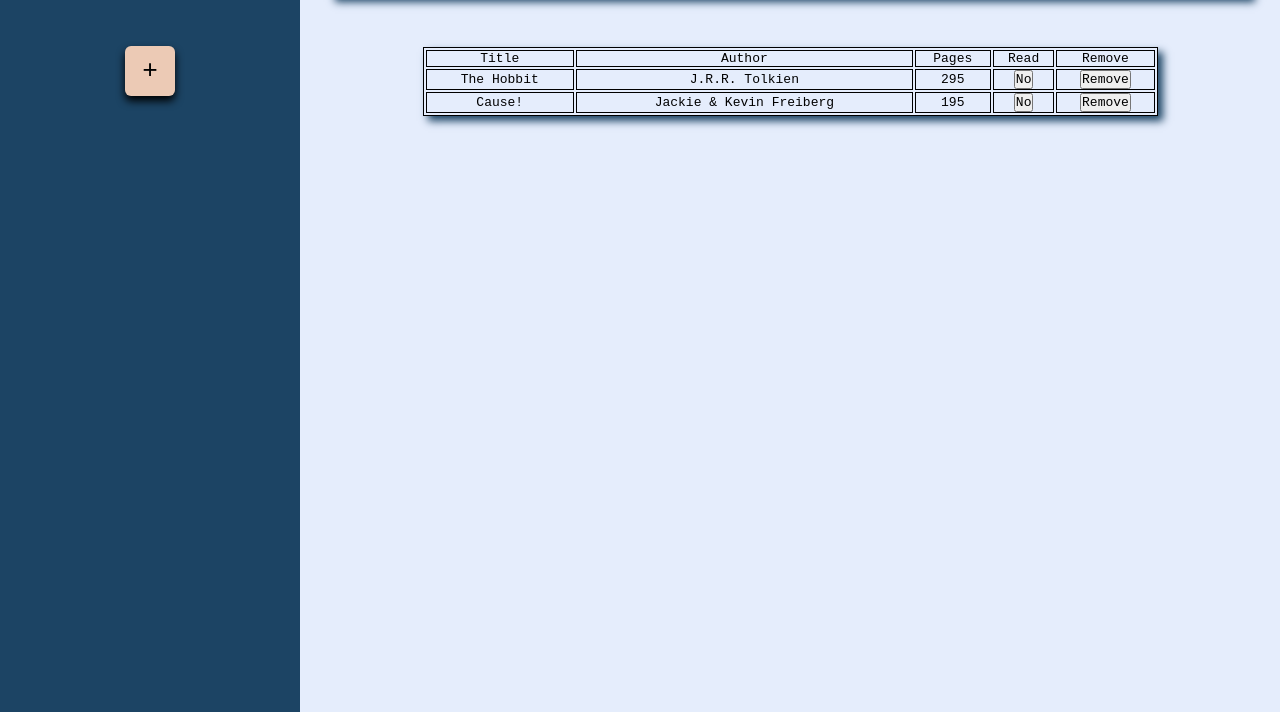
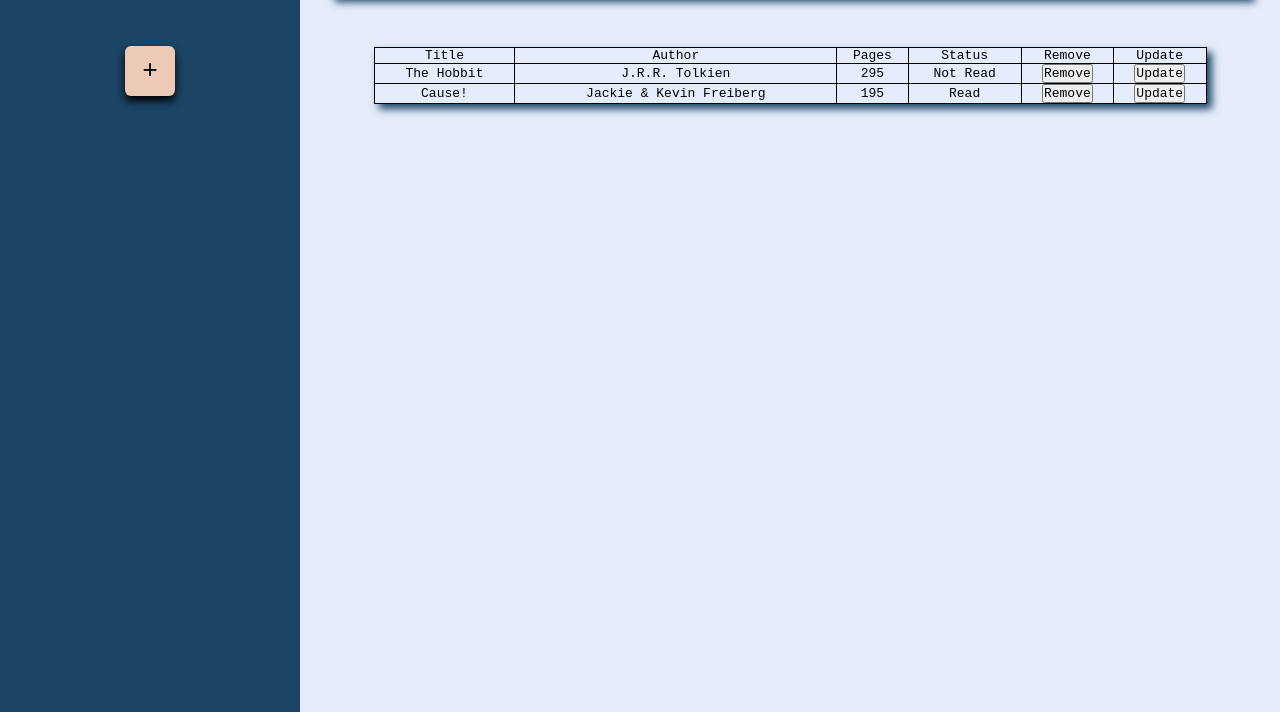
Before and after one commit to LaQuannT/Library, a plain HTML site: page index.html in a window 1280 px wide. Shown: the part 88-800 px from the top of the page. Drawn offline with Linux system fonts and the light colour scheme.

Commit message:
refactored HTML JS & CSS

```diff
--- a/index.html
+++ b/index.html
@@ -58,13 +58,17 @@
         </div>
         <div class="bk-shelf">
           <table>
+            <thead>
               <tr>
                 <th>Title</th>
                 <th>Author</th>
                 <th>Pages</th>
-              <th>Read</th>
+                <th>Status</th>
                 <th>Remove</th>
+                <th>Update</th>
               </tr>
+            </thead>
+            <tbody></tbody>
           </table>
         </div>
       </div>
--- a/script.js
+++ b/script.js
@@ -1,106 +1,110 @@
-let myLibrary = [];
+const tbody = document.querySelector('tbody')
+const form = document.querySelector('form')
+const submitBtn = document.querySelector('#btn-submit')
+const addBtn = document.getElementById('add-btn')
+
+let myLibrary = []
 
 // defines a object that will be stored in array
-class Book {
-  // the constructor...
-  constructor(title, author, pages, read) {
-    this.title = title;
-    this.author = author;
-    this.pages = pages;
-    this.read = read;
-  }
+function Book(title, author, pages, read) {
+  this.title = title
+  this.author = author
+  this.pages = pages
+  this.read = read
+}
+
+// book function on prototype to change read status
+Book.prototype.changeStatus = function () {
+  this.read === 'No' ? (this.read = 'Yes') : (this.read = 'No')
 }
 
 // Takes user input and add book to library
-function addBookToLibrary(nameA, nameB, num, bool) {
-  let newBook = new Book(nameA, nameB, num, bool);
-  myLibrary.push(newBook);
-  bookDisplay(myLibrary);
+function addBookToLibrary(name, writer, num, bool) {
+  let book = new Book(name, writer, num, bool)
+  myLibrary.push(book)
+  displayBooks()
 }
 
-/* Inserts a row and cells to table - iterating over array and displaying each book in page table */
-function bookDisplay(array) {
-  let rNum = array.length;
-  let row = table.insertRow(rNum);
-  let bk = row.insertCell(0);
-  let writer = row.insertCell(1);
-  let pgNum = row.insertCell(2);
-  let rd = row.insertCell(3);
-  let del = row.insertCell(4);
+/* Inserts a row and cells to table - iterating over array and displaying each book on page table */
+function displayBooks() {
+  let row = tbody.insertRow(-1),
+    bk = row.insertCell(0),
+    writer = row.insertCell(1),
+    pgNum = row.insertCell(2),
+    stat = row.insertCell(3),
+    del = row.insertCell(4),
+    update = row.insertCell(5)
 
-  for (let i = 0; i < rNum; i++) {
-    bk.textContent = myLibrary[i].title;
-    writer.textContent = myLibrary[i].author;
-    pgNum.textContent = myLibrary[i].pages;
-    rd.innerHTML = `<button type="button" class="stat-btn">
-        ${myLibrary[i].read}
-      </button>`;
-    del.innerHTML = '<button type="button" class="del-btn">Remove</button>';
-  }
+  myLibrary.forEach((book) => {
+    bk.textContent = book.title
+    writer.textContent = book.author
+    pgNum.textContent = book.pages
+    del.innerHTML = '<button type="button" class="del-btn">Remove</button>'
+    update.innerHTML = '<button type="button" class="stat-btn">Update</button>'
+
+    book.read === 'Yes'
+      ? (stat.textContent = 'Read')
+      : (stat.textContent = 'Not Read')
+  })
 }
 
+// displays form when add book btn is clicked
+addBtn.addEventListener('click', () => (form.style.display = 'flex'))
+
+// Event listener taking user input and adding it to table
+submitBtn.addEventListener('click', (event) => {
+  event.preventDefault()
+  let bkName = document.querySelector('#book-title').value,
+    bkAuthor = document.querySelector('#author').value,
+    bkPages = document.querySelector('#pages').value,
+    bkStatus = document.querySelector('input[name="status"]:checked').value
+
+  addBookToLibrary(bkName, bkAuthor, bkPages, bkStatus)
+
+  // Clears input fields
+  form.reset()
+
+  // Hides form
+  form.style.display = 'none'
+})
+
+// Listens for del btn for removal of tr
+tbody.addEventListener('click', (event) => {
+  let buffer = event.target.closest('tr'),
+    nameArg = buffer.firstChild.innerHTML
+  // if target clicked has class 'del-btn' remove table row
+  if (event.target.classList.contains('del-btn')) {
+    myLibrary.splice(bookNum(nameArg), 1)
+    buffer.remove()
+  }
+  // if target is stat-btn updates read status
+  else if (event.target.classList.contains('stat-btn')) {
+    changeRead(bookNum(nameArg))
+  }
+})
+
 // gets the index of the book
-function bookNum(libraryArray, arg) {
-  if (libraryArray.length <= 0) {
-    return 0;
+function bookNum(arg) {
+  if (myLibrary.length <= 0) {
+    return 0
   }
-  for (i of libraryArray) {
+  for (i of myLibrary) {
     if (i.title === arg) {
-      return libraryArray.indexOf(i);
+      return myLibrary.indexOf(i)
     }
   }
 }
 
 // updates the read status of book
 function changeRead(i) {
-  if (myLibrary[i].read === 'No') {
-    myLibrary[i].read = 'Yes';
-  } else if (myLibrary[i].read === 'Yes') {
-    myLibrary[i].read = 'No';
-  }
+  myLibrary[i].changeStatus()
 }
 
-// DOM element selection
-const btnSubmit = document.querySelector('#btn-submit');
-const addBtn = document.getElementById('add-btn');
-const form = document.querySelector('form');
-const table = document.querySelector('table');
+//used to test for bugs
+addBookToLibrary('The Hobbit', 'J.R.R. Tolkien', 295, 'No')
+addBookToLibrary('Cause!', 'Jackie & Kevin Freiberg', 195, 'Yes')
 
-// displays form when add book btn is clicked
-addBtn.addEventListener('click', () => {
-  form.style.display = 'flex';
-});
-
-// Event listener taking user input and adding it to table
-btnSubmit.addEventListener('click', (event) => {
-  event.preventDefault();
-  let bkName = document.querySelector('#book-title').value;
-  let bkAuthor = document.querySelector('#author').value;
-  let bkPages = document.querySelector('#pages').value;
-  let bkStatus = document.querySelector('input[name="status"]:checked').value;
-  addBookToLibrary(bkName, bkAuthor, bkPages, bkStatus);
-
-  // Clears input fields
-  form.reset();
-
-  // Hides form
-  form.style.display = 'none';
-});
-
-// Listens for del btn for removal of tr
-table.addEventListener('click', (event) => {
-  // if target clicked has class 'del-btn' remove table row
-  if (event.target.classList.contains('del-btn')) {
-    event.target.closest('tr').remove();
-  } else if (event.target.classList.contains('stat-btn')) {
-    let buffer = event.target.closest('tr');
-    let nameArg = buffer.firstChild.innerHTML;
-    changeRead(bookNum(myLibrary, nameArg));
-  }
-});
-
-//used to test for bugs
-addBookToLibrary('The Hobbit', 'J.R.R. Tolkien', 295, 'No');
-addBookToLibrary('Cause!', 'Jackie & Kevin Freiberg', 195, 'No');
-
-/* has a few bugs that need fixing*/
+/* TODO -
+  status of read needs to change on page when clicked (already changes in array)
+  add counter functions amount of books, books read, and books to read
+*/
--- a/style.css
+++ b/style.css
@@ -89,7 +89,7 @@ form {
 }
 
 table {
-  width: 75%;
+  width: 85%;
   box-shadow: 5px 5px 8px #1c4464;
 }
 
@@ -97,5 +97,6 @@ table,
 th,
 td {
   border: 1px solid;
+  border-collapse: collapse;
   text-align: center;
 }
```
Lines whose indentation alone changed are shown as unchanged.
